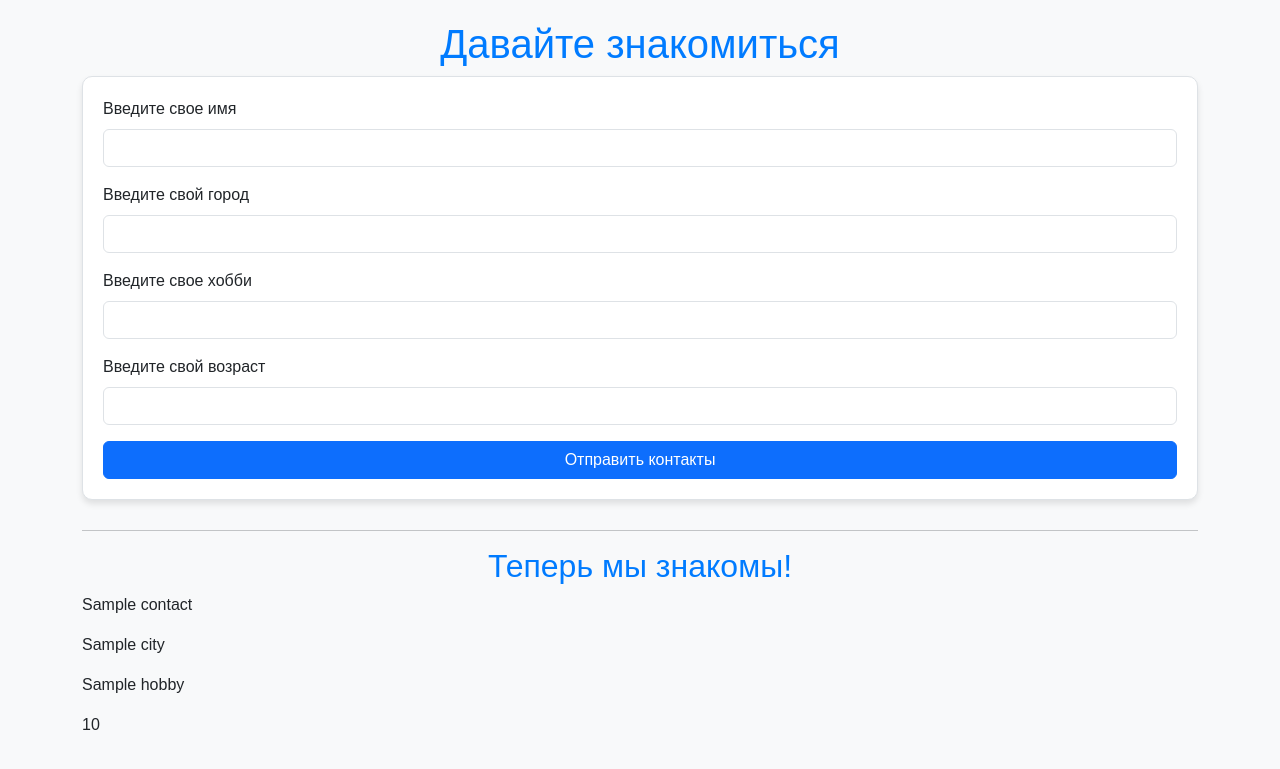
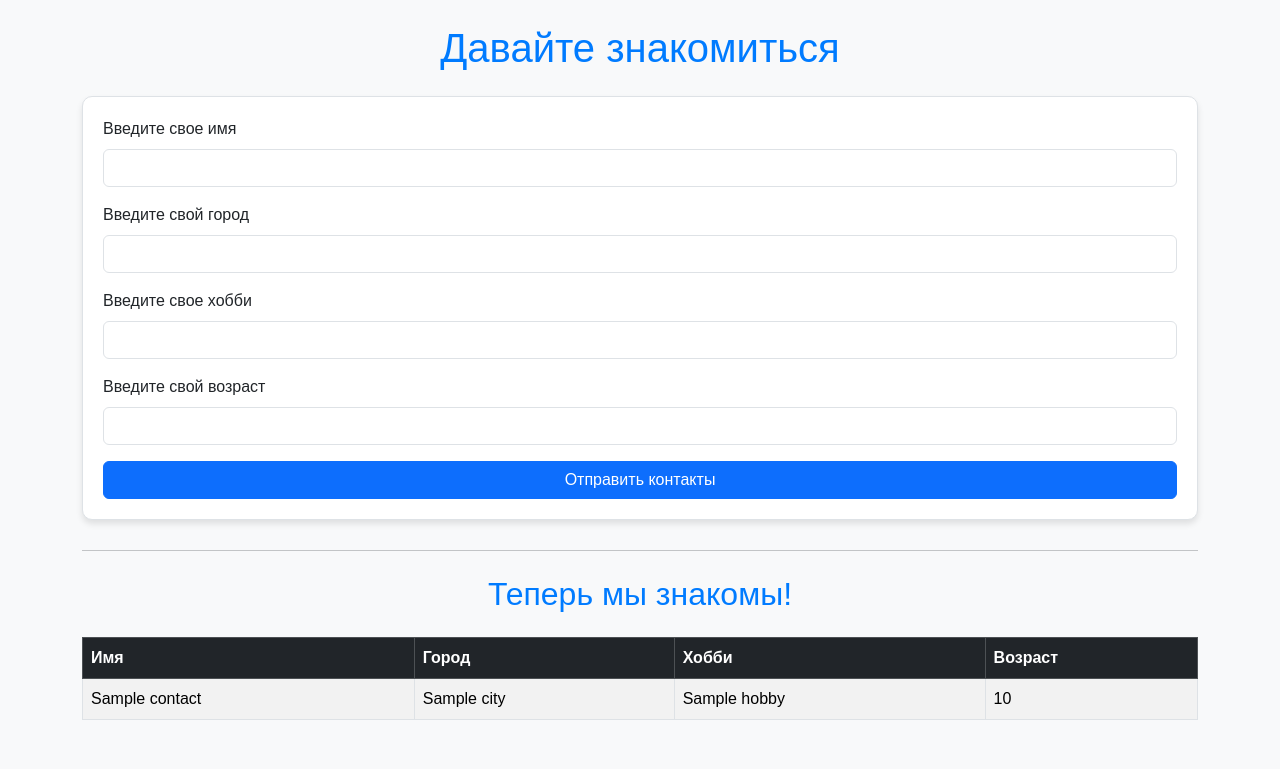
Before and after one commit to 24-python/VD06-DZ, a Flask app: template app/templates/contacts.html in a window 1280 px wide. Shown: the top 769 px of the page. Run offline with Flask 3, Linux system fonts and the light colour scheme; the template is opened without the code that fills it: most values are stand-ins (such as "Sample title", 1, 10 or a date in 2020).

Commit message:
Готовое ДЗ

```diff
--- a/app/templates/contacts.html
+++ b/app/templates/contacts.html
@@ -11,9 +11,9 @@
 <body>
 
 <div class="container">
-  <h1>Давайте знакомиться</h1>
+  <h1 class="mt-4">Давайте знакомиться</h1>
 
-  <div class="form-container">
+  <div class="form-container mt-4">
     <form action="/" method="post">
       <div class="mb-3">
         <label for="name" class="form-label">Введите свое имя</label>
@@ -31,30 +31,37 @@
         <label for="age" class="form-label">Введите свой возраст</label>
         <input type="number" class="form-control" id="age" name="age" required>
       </div>
-
-
-      <!--
-      <div class="mb-3">
-        <label for="content" class="form-label">Текст поста</label>
-        <textarea class="form-control" rows="5" id="content" name="content" required></textarea>
-      </div>-->
       <button type="submit" class="btn btn-primary w-100">Отправить контакты</button>
     </form>
   </div>
 
-  <hr>
+  <hr class="my-4">
 
   <h2>Теперь мы знакомы!</h2>
-  <div id="contacts">
-    {% for contact in contacts %}
-    <div class="contact">
-      <p>{{ contact.name }}</p>
-      <p>{{ contact.city }}</p>
-      <p>{{ contact.hobby }}</p>
-      <p>{{ contact.age }}</p>
-    </div>
-    {% endfor %}
-  </div>
+  {% if contacts %}
+  <table class="table table-bordered table-striped mt-4">
+    <thead class="table-dark">
+      <tr>
+        <th>Имя</th>
+        <th>Город</th>
+        <th>Хобби</th>
+        <th>Возраст</th>
+      </tr>
+    </thead>
+    <tbody>
+      {% for contact in contacts %}
+      <tr>
+        <td>{{ contact.name | e }}</td>
+        <td>{{ contact.city | e }}</td>
+        <td>{{ contact.hobby | e }}</td>
+        <td>{{ contact.age | e }}</td>
+      </tr>
+      {% endfor %}
+    </tbody>
+  </table>
+  {% else %}
+  <p class="text-muted">Пока еще нет контактов. Будьте первым, кто отправит свои данные!</p>
+  {% endif %}
 </div>
 
 <!-- Bootstrap JS -->
```
